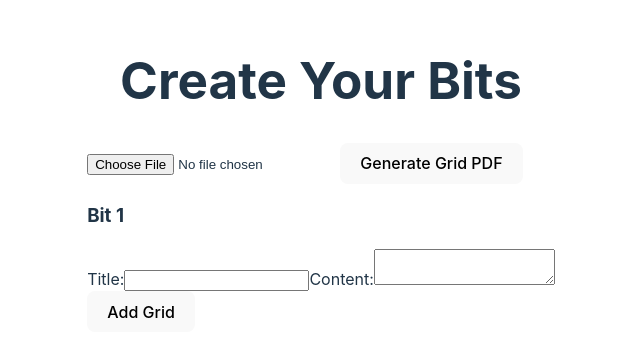
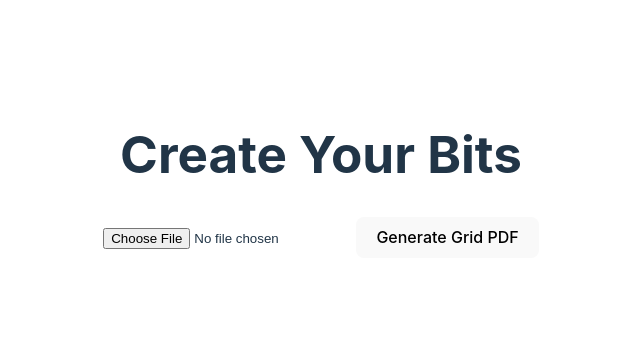
Before and after one commit to mohammedfarisofficial/short-note-for-collage, a React (Vite) app: page / in a window 1280 px wide. Shown: the part 225-582 px from the top of the page, without its empty margins (319-959 px from the left). Built offline with nearby package versions, Linux system fonts and the light colour scheme.

Commit message:
disable custom pdf

```diff
--- a/src/App.jsx
+++ b/src/App.jsx
@@ -124,7 +124,7 @@ const App = () => {
             Generate Grid PDF
           </button>
         </div>
-        {bits.map((bit, index) => (
+        {/* {bits.map((bit, index) => (
           <div key={index} className="bit">
             <h3>Bit {index + 1}</h3>
             <label>
@@ -145,10 +145,10 @@ const App = () => {
               />
             </label>
           </div>
-        ))}
-        <button type="button" onClick={addGrid}>
+        ))} */}
+        {/* <button type="button" onClick={addGrid}>
           Add Grid
-        </button>
+        </button> */}
       </form>
     </div>
   );
```
